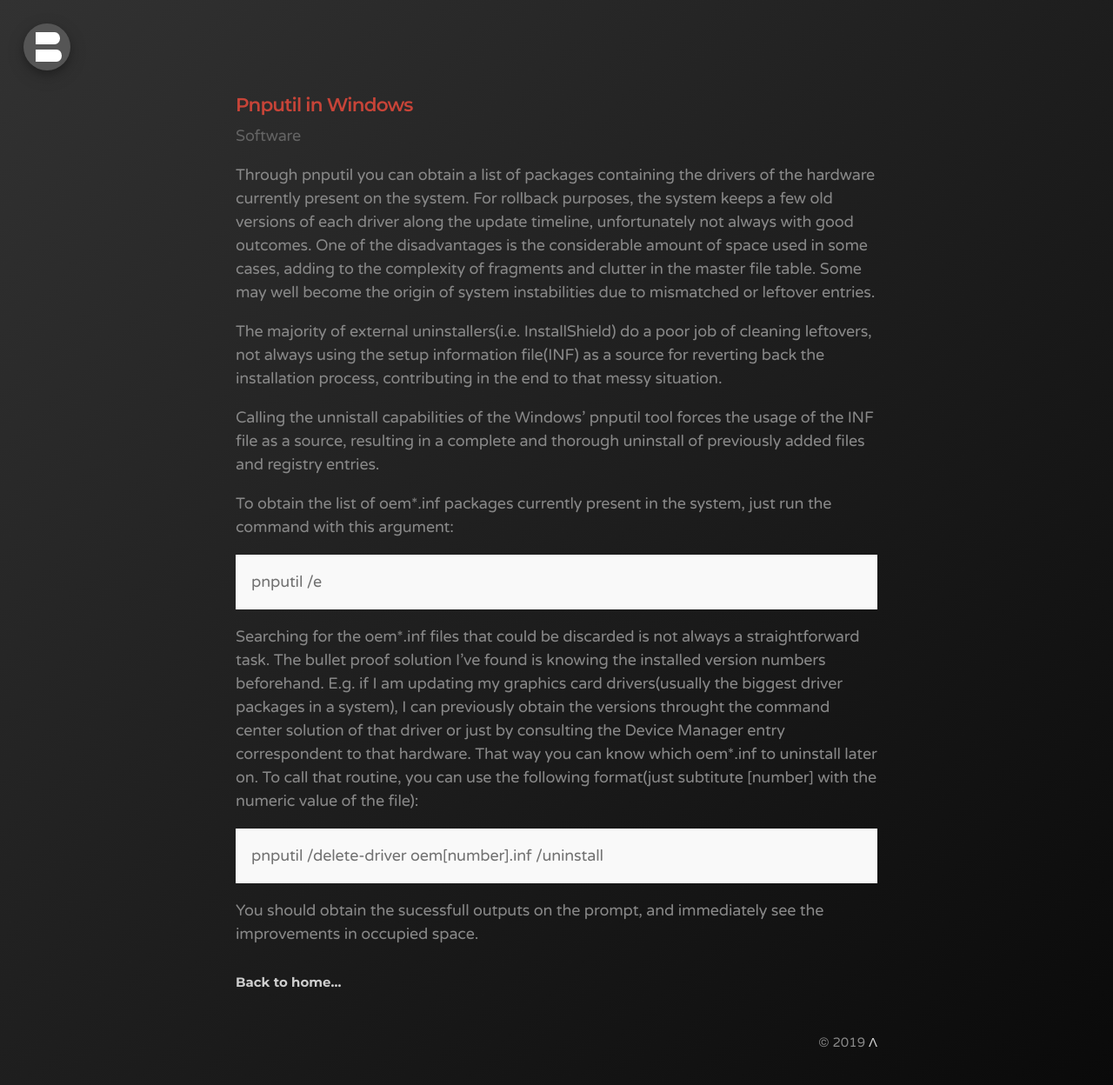
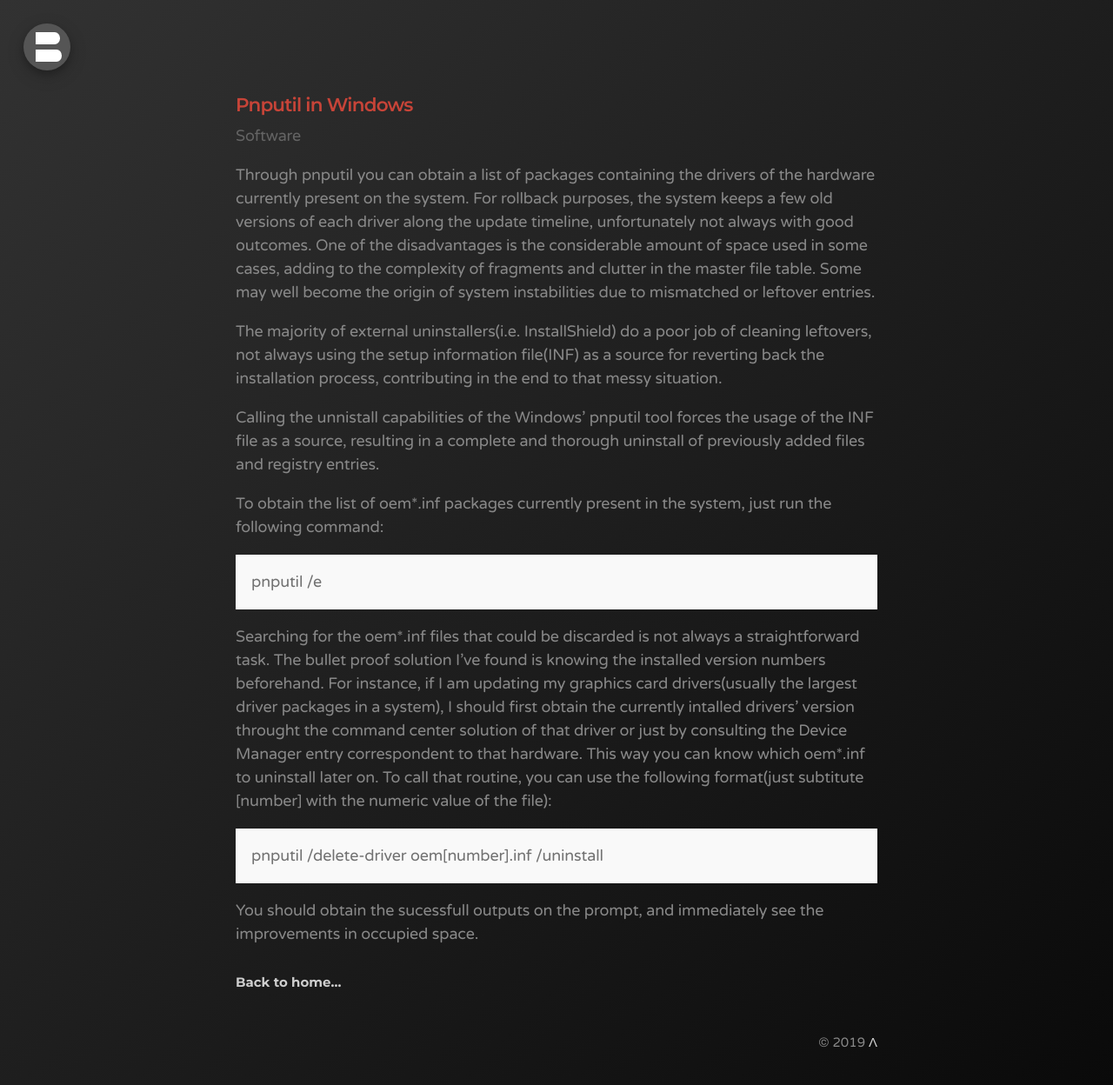
Before and after one commit to bonina/bonina.github.io, a Jekyll site: the page built from _posts/software/2019/2019-09-29-pnputil-in-windows.md, in a window 1280 px wide. Shown: the whole page at 87% size. Built offline with Jekyll 4.4.1, drawn with Linux system fonts in a browser that asks for light colours.

Commit message:
Update 2019-09-29-pnputil-in-windows.md

```diff
--- a/_posts/software/2019/2019-09-29-pnputil-in-windows.md
+++ b/_posts/software/2019/2019-09-29-pnputil-in-windows.md
@@ -10,10 +10,10 @@
 
 Calling the unnistall capabilities of the Windows' pnputil tool forces the usage of the INF file as a source, resulting in a complete and thorough uninstall of previously added files and registry entries.
 
-To obtain the list of oem\*.inf packages currently present in the system, just run the command with this argument:
+To obtain the list of oem\*.inf packages currently present in the system, just run the following command:
 <p class="message">pnputil /e</p>
 
-Searching for the oem\*.inf files that could be discarded is not always a straightforward task. The bullet proof solution I've found is knowing the installed version numbers beforehand. E.g. if I am updating my graphics card drivers(usually the biggest driver packages in a system), I can previously obtain the versions throught the command center solution of that driver or just by consulting the Device Manager entry correspondent to that hardware. That way you can know which oem\*.inf to uninstall later on.
+Searching for the oem\*.inf files that could be discarded is not always a straightforward task. The bullet proof solution I've found is knowing the installed version numbers beforehand. For instance, if I am updating my graphics card drivers(usually the largest driver packages in a system), I should first obtain the currently intalled drivers' version throught the command center solution of that driver or just by consulting the Device Manager entry correspondent to that hardware. This way you can know which oem\*.inf to uninstall later on.
 To call that routine, you can use the following format(just subtitute [number] with the numeric value of the file):
 <p class="message">pnputil /delete-driver oem[number].inf /uninstall</p>
 
```
